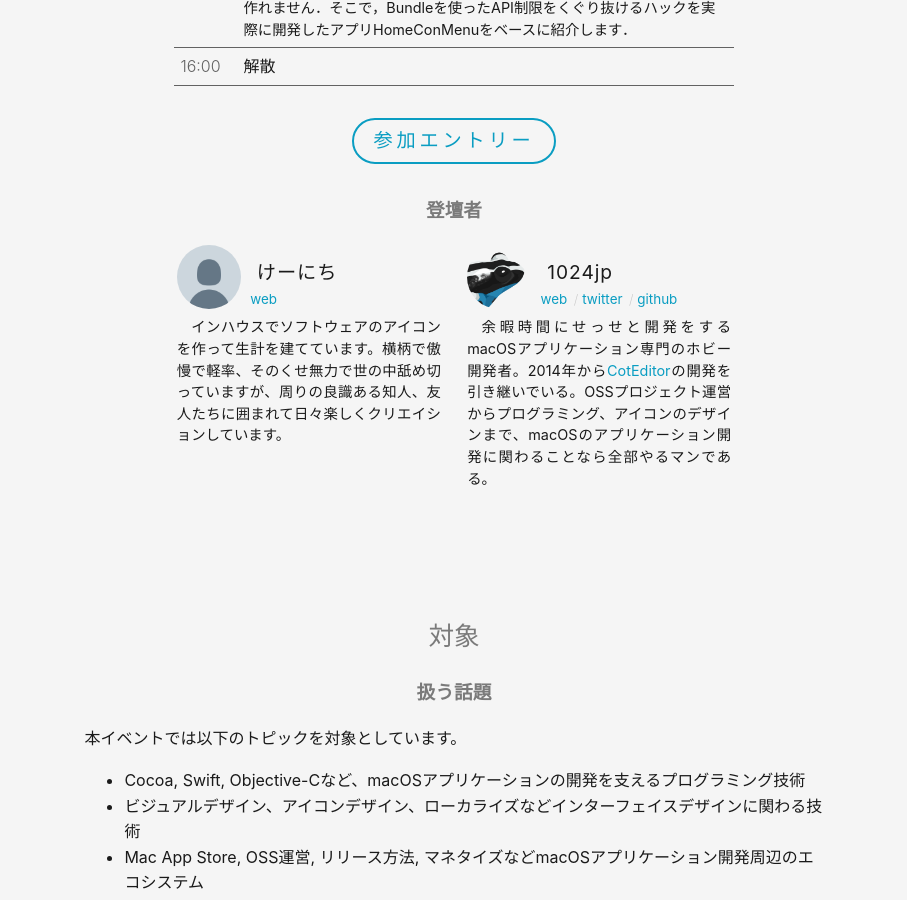
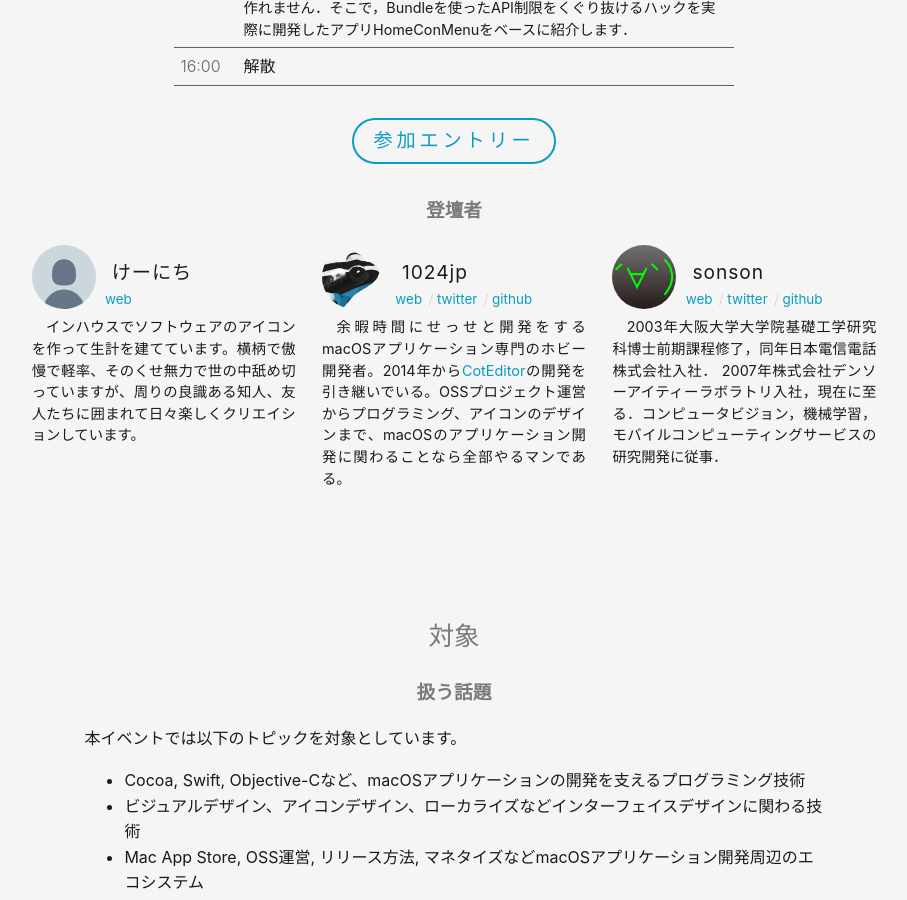
Before and after one commit to macOS-native/macos-native.github.io, a Jekyll site: the page built from index.md, in a window 1280 px wide and 900 px high, scrolled down 1276 px. Shown: the whole window, without its empty margins (186-1093 px from the left). Built offline with Jekyll 4.4.1, drawn with Linux system fonts in a browser that asks for light colours.

Commit message:
Add profile

```diff
--- a/index.md
+++ b/index.md
@@ -19,6 +19,7 @@ title: macOS native
 <div class="member">
 {% include profile.html param="kenichi" %}
 {% include profile.html param="1024jp" %}
+{% include profile.html param="sonson" %}
 </div>
 
 
```
